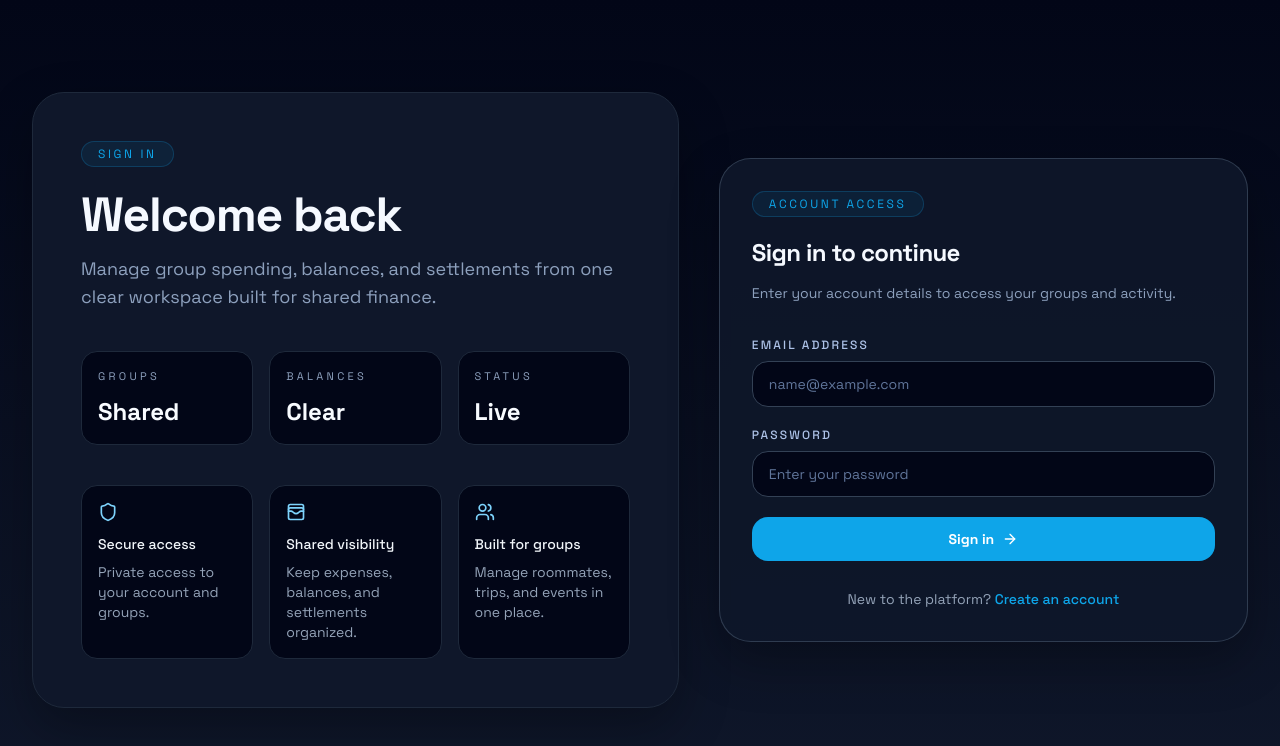
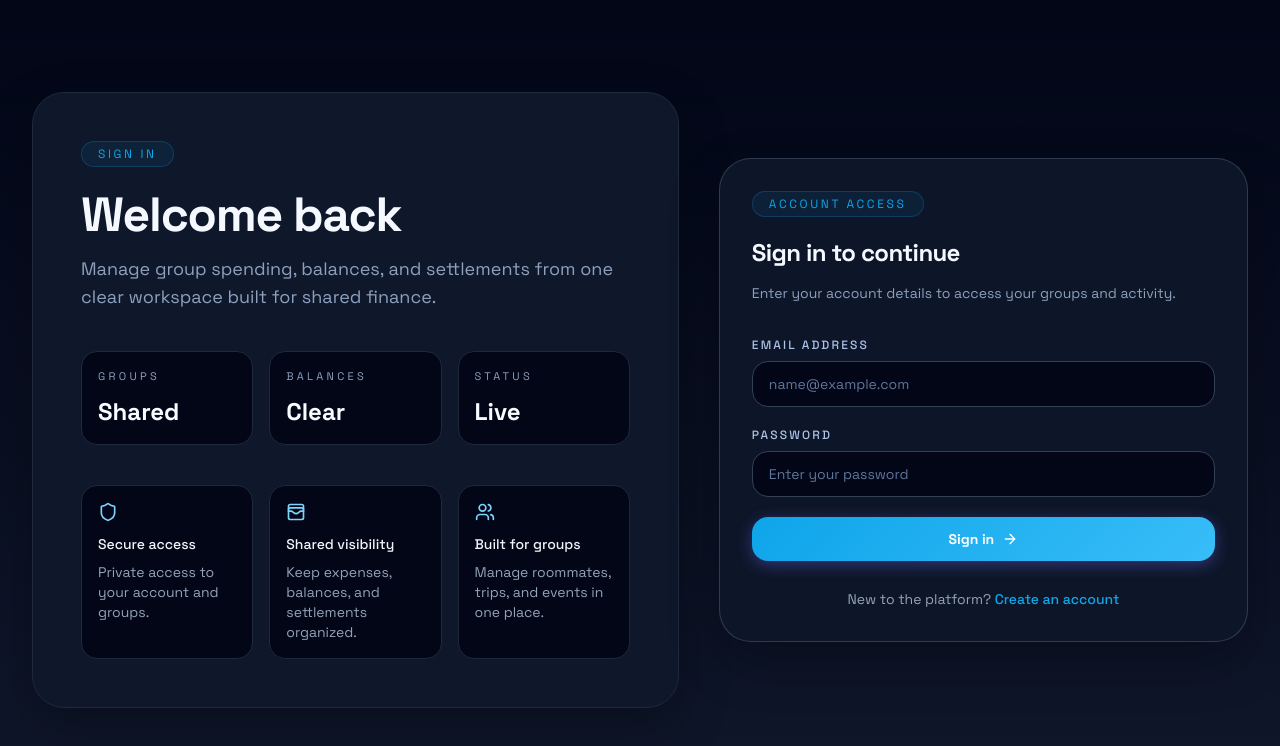
Before and after one commit to gaurav-bakale/SplitZilla, a React (Vite) app in the folder frontend/: page /login in a window 1280 px wide. Shown: the top 746 px of the page. Built offline with nearby package versions, Linux system fonts and the light colour scheme.

Commit message:
improve ui

```diff
--- a/frontend/src/index.css
+++ b/frontend/src/index.css
@@ -135,17 +135,27 @@ code {
   }
 
   .auth-button {
-    @apply inline-flex w-full items-center justify-center rounded-2xl px-4 py-3 text-sm font-semibold text-white transition duration-200;
-    background: var(--auth-accent);
-    box-shadow: none;
+    @apply inline-flex w-full items-center justify-center rounded-2xl px-4 py-3 text-sm font-semibold text-white transition-all duration-300;
+    background: linear-gradient(135deg, var(--auth-accent), var(--auth-accent-strong));
+    box-shadow: 0 4px 15px rgba(99, 102, 241, 0.4);
+    transform: translateY(0);
   }
 
   .auth-button:hover {
-    background: var(--auth-accent-strong);
+    background: linear-gradient(135deg, var(--auth-accent-strong), var(--auth-accent));
+    box-shadow: 0 6px 20px rgba(99, 102, 241, 0.6);
+    transform: translateY(-2px);
+  }
+
+  .auth-button:active {
+    transform: translateY(0);
+    box-shadow: 0 2px 8px rgba(99, 102, 241, 0.4);
   }
 
   .auth-button:disabled {
     @apply cursor-not-allowed opacity-60;
+    transform: none;
+    box-shadow: none;
   }
 
   .auth-error {
```
